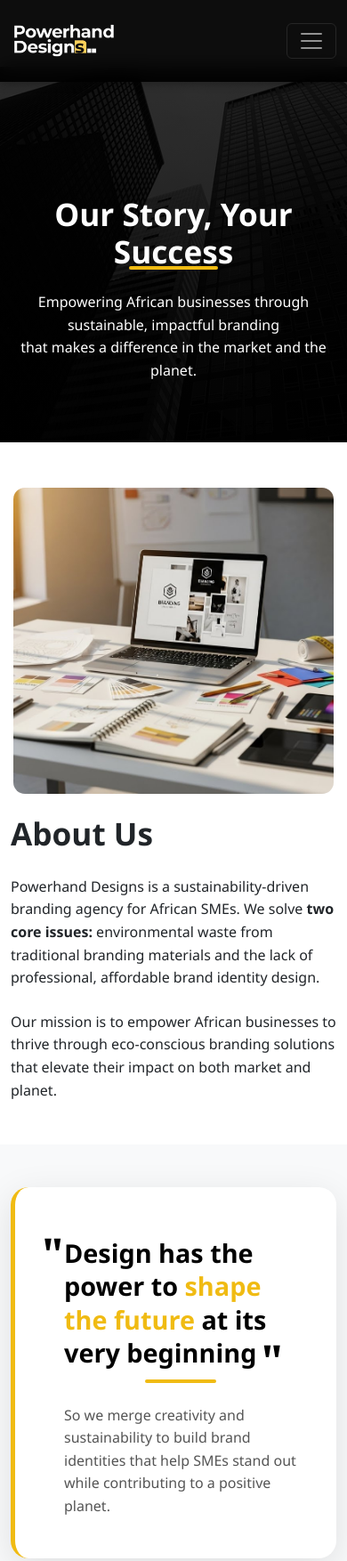
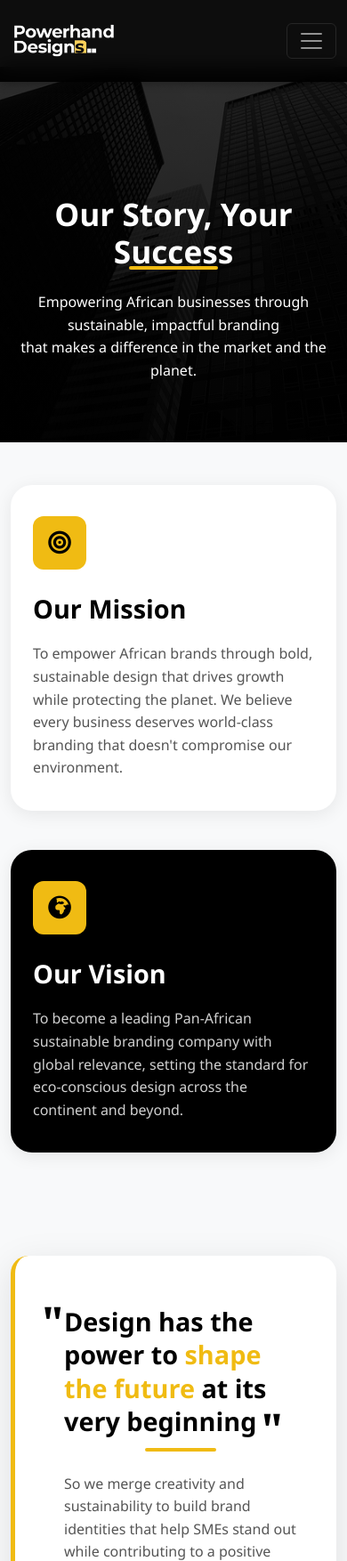
Before and after one commit to MairoPedroIsaac/powerhanddesigns, a Django app: page /about/ in a window 390 px wide. Shown: the top 1754 px of the page at 89% size. Run offline with Django 5.2, Linux system fonts and the light colour scheme.

```diff
--- a/static/css/style.css
+++ b/static/css/style.css
@@ -4076,3 +4093,111 @@ a[href^="tel:"] {
         padding: 60px 0;
     }
 }
+
+/* ===================================
+   MISSION & VISION CARDS - FINAL VERSION
+   =================================== */
+
+.mission-vision-card-new {
+    background: white;
+    padding: 50px 40px;
+    border-radius: 24px;
+    min-height: 380px;
+    box-shadow: 0 4px 20px rgba(0, 0, 0, 0.08);
+    transition: all 0.3s ease;
+}
+
+.mission-vision-card-new.black-bg {
+    background: #000000;
+}
+
+/* Icon Box - Yellow Square */
+.mv-icon-box {
+    width: 70px;
+    height: 70px;
+    background: #F0BB13;
+    border-radius: 12px;
+    display: inline-flex;
+    align-items: center;
+    justify-content: center;
+    margin-bottom: 25px;
+}
+
+.mv-icon-box i {
+    font-size: 2rem;
+    color: #000000;
+}
+
+/* Title */
+.mv-title {
+    font-size: 1.8rem;
+    font-weight: 700;
+    margin-bottom: 20px;
+    color: #000000;
+}
+
+.black-bg .mv-title {
+    color: white;
+}
+
+/* Description */
+.mv-description {
+    font-size: 1.05rem;
+    line-height: 1.7;
+    color: #555;
+    margin: 0;
+}
+
+.black-bg .mv-description {
+    color: #d0d0d0;
+}
+
+/* Mobile Responsive */
+@media (max-width: 992px) {
+    .mission-vision-card-new {
+        padding: 40px 30px;
+        min-height: 340px;
+    }
+
+    .mv-icon-box {
+        width: 65px;
+        height: 65px;
+    }
+
+    .mv-icon-box i {
+        font-size: 1.8rem;
+    }
+
+    .mv-title {
+        font-size: 1.6rem;
+    }
+
+    .mv-description {
+        font-size: 1rem;
+    }
+}
+
+@media (max-width: 768px) {
+    .mission-vision-card-new {
+        padding: 35px 25px;
+        min-height: auto;
+        margin-bottom: 20px;
+    }
+
+    .mv-icon-box {
+        width: 60px;
+        height: 60px;
+    }
+
+    .mv-icon-box i {
+        font-size: 1.6rem;
+    }
+
+    .mv-title {
+        font-size: 1.5rem;
+    }
+
+    .mv-description {
+        font-size: 0.95rem;
+    }
+}
--- a/templates/about.html
+++ b/templates/about.html
@@ -20,28 +20,34 @@
     </div>
 </section>
 
-<section class="py-5">
+<!-- Mission & Vision Section -->
+<section class="py-5 bg-light">
     <div class="container">
-        <div class="row align-items-start">
-            <!-- Image Column - 40% width, Square and Smaller -->
-            <div class="col-lg-5 mb-4 mb-lg-0">
-                <div class="about-image-container-square">
-                    <img src="{% static 'images/Image_fx (32).jpeg' %}"
-                         alt="Powerhand Designs"
-                         class="img-fluid rounded-4 shadow-lg"
-                         style="width: 100%; object-fit: cover; aspect-ratio: 1/1; max-height: 350px;">
+        <div class="row g-4">
+            <!-- Our Mission Card - White Background -->
+            <div class="col-lg-6">
+                <div class="mission-vision-card-new">
+                    <div class="mv-icon-box">
+                        <i class="fas fa-bullseye"></i>
+                    </div>
+                    <h2 class="mv-title">Our Mission</h2>
+                    <p class="mv-description">
+                        To empower African brands through bold, sustainable design that drives growth while protecting the planet. We believe every business deserves world-class branding that doesn't compromise our environment.
+                    </p>
                 </div>
             </div>
 
-            <!-- About Content - 60% width -->
-            <div class="col-lg-7 ps-lg-4" style="margin-top: -5px;">
-                <h2 class="display-4 fw-bold mb-4">About Us</h2>
-                <p class="fs-5 mb-4">
-                   Powerhand Designs is a sustainability-driven branding agency for African SMEs. We solve <strong>two core issues:</strong> environmental waste from traditional branding materials and the lack of professional, affordable brand identity design.
-               </p>
-                <p class="fs-5 mb-0">
-                    Our mission is to empower African businesses to thrive through eco-conscious branding solutions that elevate their impact on both market and planet.
-                </p>
+            <!-- Our Vision Card - Black Background -->
+            <div class="col-lg-6">
+                <div class="mission-vision-card-new black-bg">
+                    <div class="mv-icon-box">
+                        <i class="fas fa-globe-africa"></i>
+                    </div>
+                    <h2 class="mv-title">Our Vision</h2>
+                    <p class="mv-description">
+                        To become a leading Pan-African sustainable branding company with global relevance, setting the standard for eco-conscious design across the continent and beyond.
+                    </p>
+                </div>
             </div>
         </div>
     </div>
```
Also changed, not shown: other parts of static/css/style.css (+22 -5 lines).
